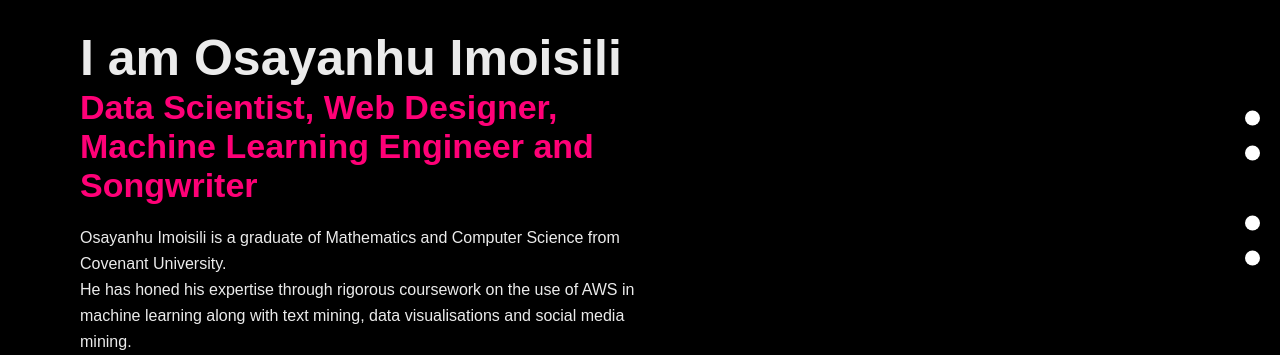
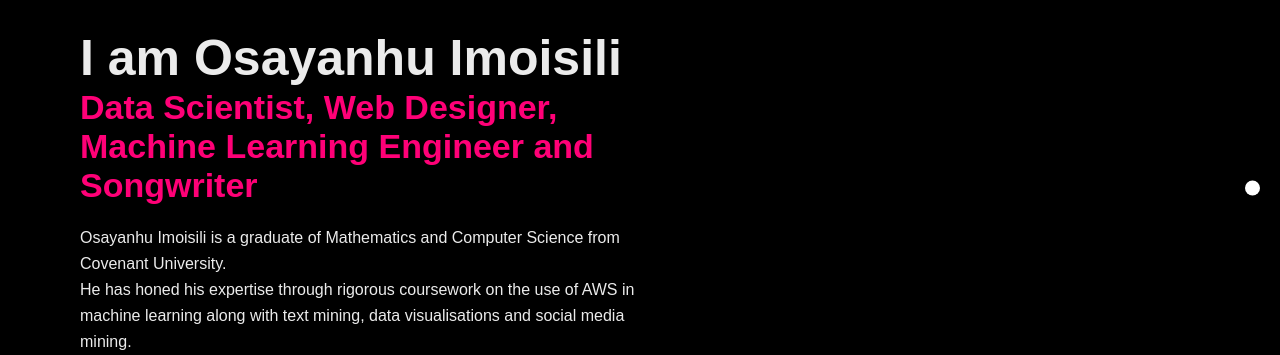
Before and after one commit to osayanhu/portfolio-site, a Flask app: page / in a window 1280 px wide. Shown: the part 212-567 px from the top of the page. Run offline with Flask 3, Linux system fonts and the light colour scheme; some libraries are stand-ins or nearby versions.

Commit message:
Dot feature final

```diff
--- a/static/styles.css
+++ b/static/styles.css
@@ -48,14 +48,14 @@ h1, h2 {
     width: 15px;
     height: 15px;
     margin: 10px 0;
-    background-color: white;
+    background-color: #000000;
     border-radius: 50%;
     cursor: pointer;
     transition: background-color 0.3s;
 }
 
     .dot.active {
-        background-color: #000000;
+        background-color: #ffffff;
     }
 
 nav {
```
